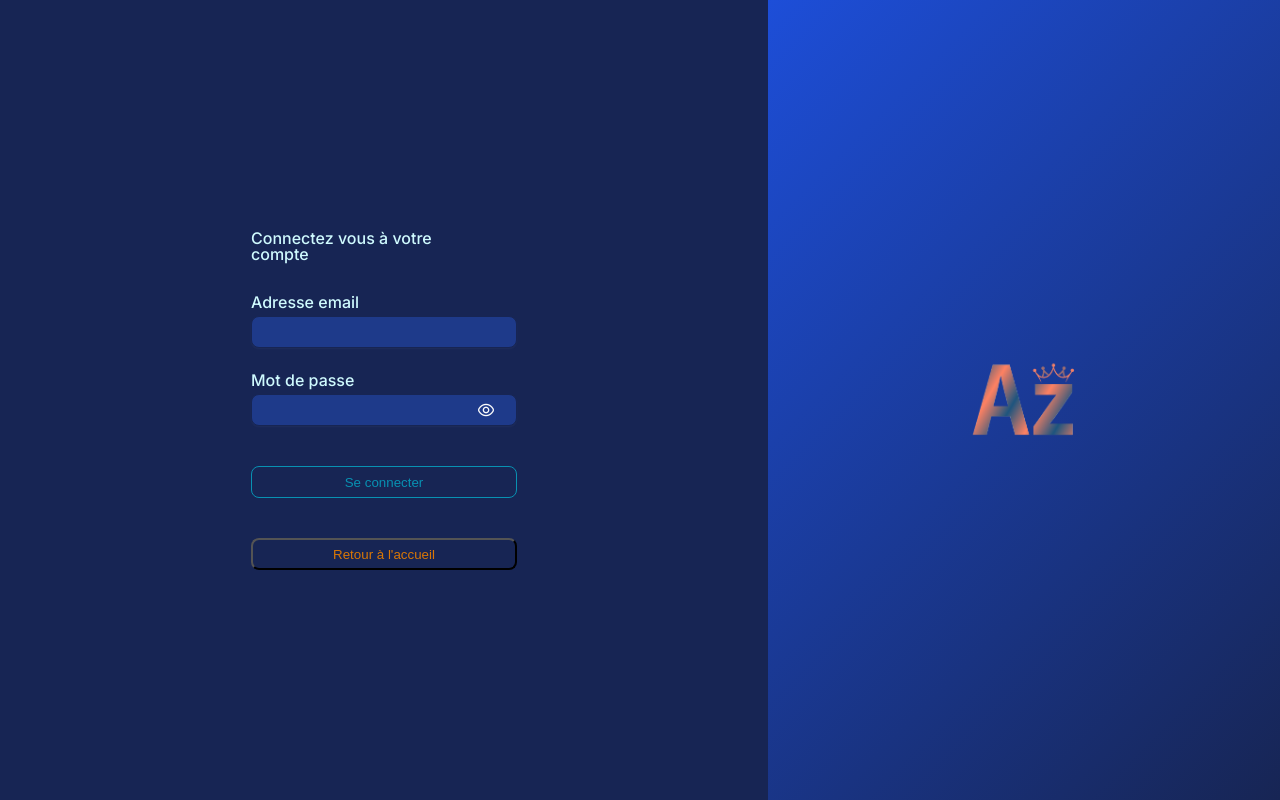
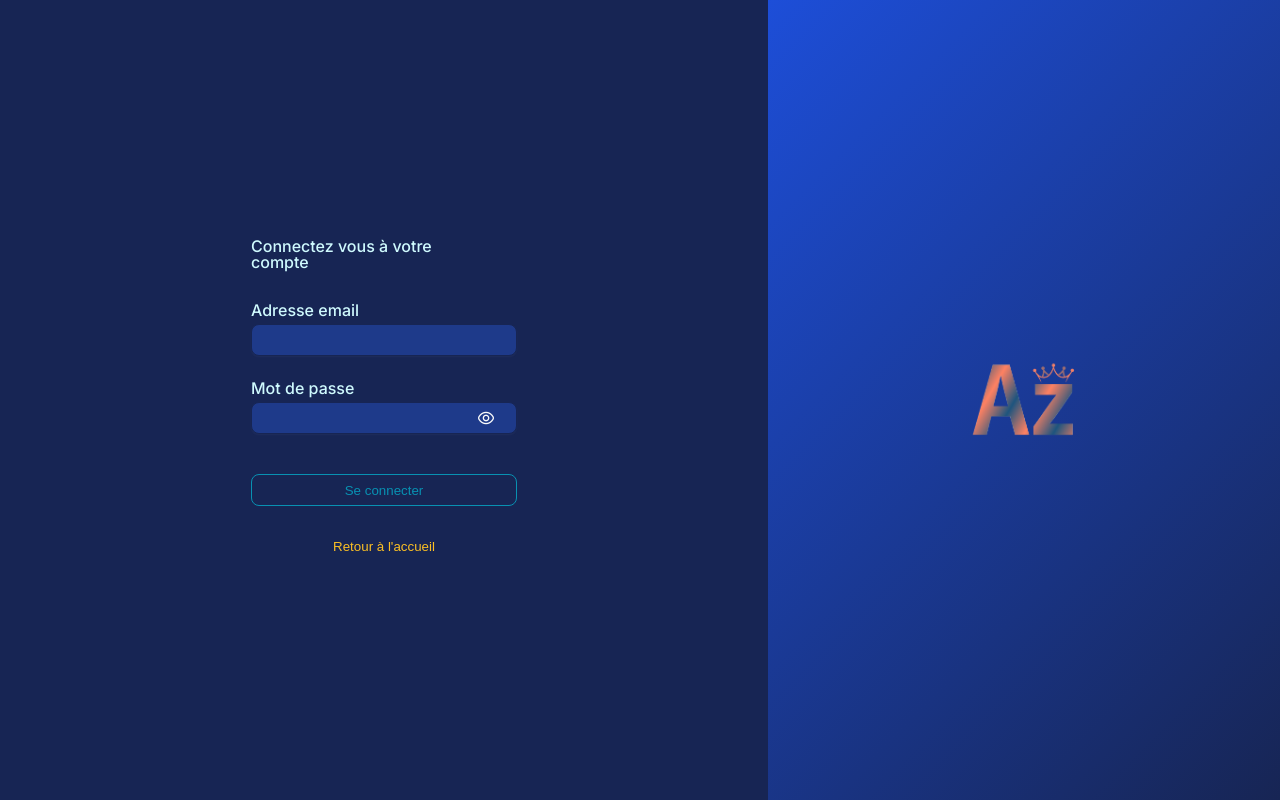
Before and after one commit to Almasyser/etude_auth_dbstorage, a React (Vite) app in the folder frontend/: page /auth in a window 1280 px wide. Built offline with nearby package versions, Linux system fonts and the light colour scheme.

Commit message:
optimise scss

```diff
--- a/frontend/src/components/Authentication/Authentication.css
+++ b/frontend/src/components/Authentication/Authentication.css
@@ -46,16 +46,15 @@
   cursor: pointer;
 }
 .connection .cancel-button {
-  margin-top: 1rem;
+  margin-top: 0;
   height: 2rem;
   width: 100%;
   border-radius: 8px;
-  border: 1px solid var(-amber--600);
-  color: var(--amber-600);
+  border: none;
+  color: var(--amber-400);
   background: transparent;
 }
 .connection .cancel-button:hover {
-  border: 1px solid var(-amber--200);
   color: var(--amber-200);
   cursor: pointer;
 }
--- a/frontend/src/components/Authentication/Authentication.scss
+++ b/frontend/src/components/Authentication/Authentication.scss
@@ -44,15 +44,14 @@
     }
   }
   .cancel-button {
-    margin-top: 1rem;
+    margin-top: 0;
     height: 2rem;
     width: 100%;
     border-radius: 8px;
-    border: 1px solid var(-amber--600);
-    color: var(--amber-600);
+    border: none;
+    color: var(--amber-400);
     background: transparent;
     &:hover{
-      border: 1px solid var(-amber--200);
       color: var(--amber-200);
       cursor: pointer;
     }
```
Also changed, not shown: 1 other file (tests, documents, lock files or other folders).
